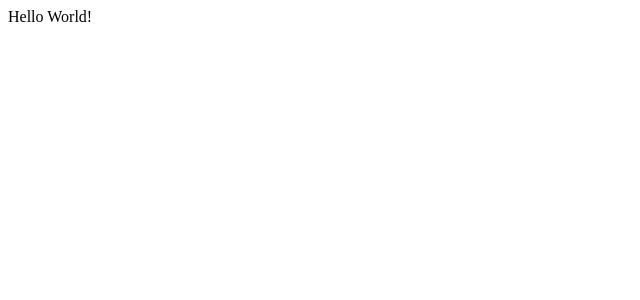
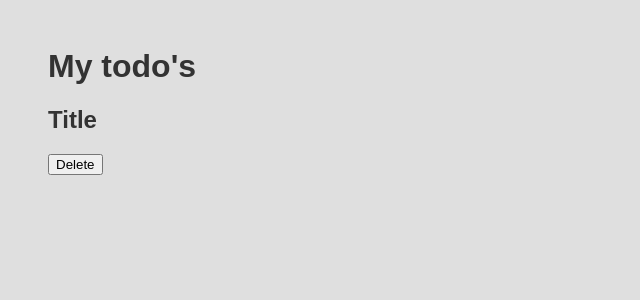
Before and after one commit to brainfailure404/todo-tutor, a React (Create React App) app: page / in a window 1280 px wide. Shown: the top 300 px of the page, without its empty margins (0-640 px from the left). Built offline with nearby package versions, Linux system fonts and the light colour scheme.

Commit message:
uncomleted css

```diff
--- a/src/App.js
+++ b/src/App.js
@@ -1,5 +1,13 @@
 function App() {
-  return <div>Hello World!</div>
+  return <div>
+    <h1>My todo's</h1>
+    <div>
+      <h2>Title</h2>
+      <div>
+        <button>Delete</button>
+      </div>
+    </div>
+  </div>;
 }
 
 export default App;
--- a/src/index.css
+++ b/src/index.css
@@ -0,0 +1,62 @@
+* {
+    box-sizing: border-box;
+}
+
+body {
+    font-family: sans-serif;
+    margin: 3rem;
+    background-color: #dfdfdf;
+}
+
+h1, h2 {
+    color: #333333
+}
+
+.btn {
+    font: inherit;
+    padding: pointer;
+    border-radius: 4px;
+    background-color: #9c1458;
+    color: white;
+    border: 1px solid #800040;
+    margin: 0 1rem;
+}
+
+.btn:hover {
+    background-color: #9c1458;
+    border-color: #9c1458;
+}
+
+.btn--alt {
+    background-color: transparent;
+    color: #800040;
+}
+
+.btn--alt:hover {
+    background-color: #f8dae9;
+}
+
+.card {
+    background-color: white;
+    border-radius: 4px;
+    box-shadow: 0 1px 4px rgba(0, 0, 0, 0.2);
+    padding: 1rem;
+    width: 20rem;
+}
+
+.actions {
+    text-align: right;
+}
+
+.modal {
+    box-shadow: 0 1px 4px rgba(0, 0, 0, 0.2);
+    border-radius: 6px;
+    background-color: white;
+    padding: 1rem;
+    text-align: center;
+    width: 30rem;
+    z-index: 10;
+    position: fixed;
+    top: 20vh;
+    left: calc(50% - 15rem);
+}
```
